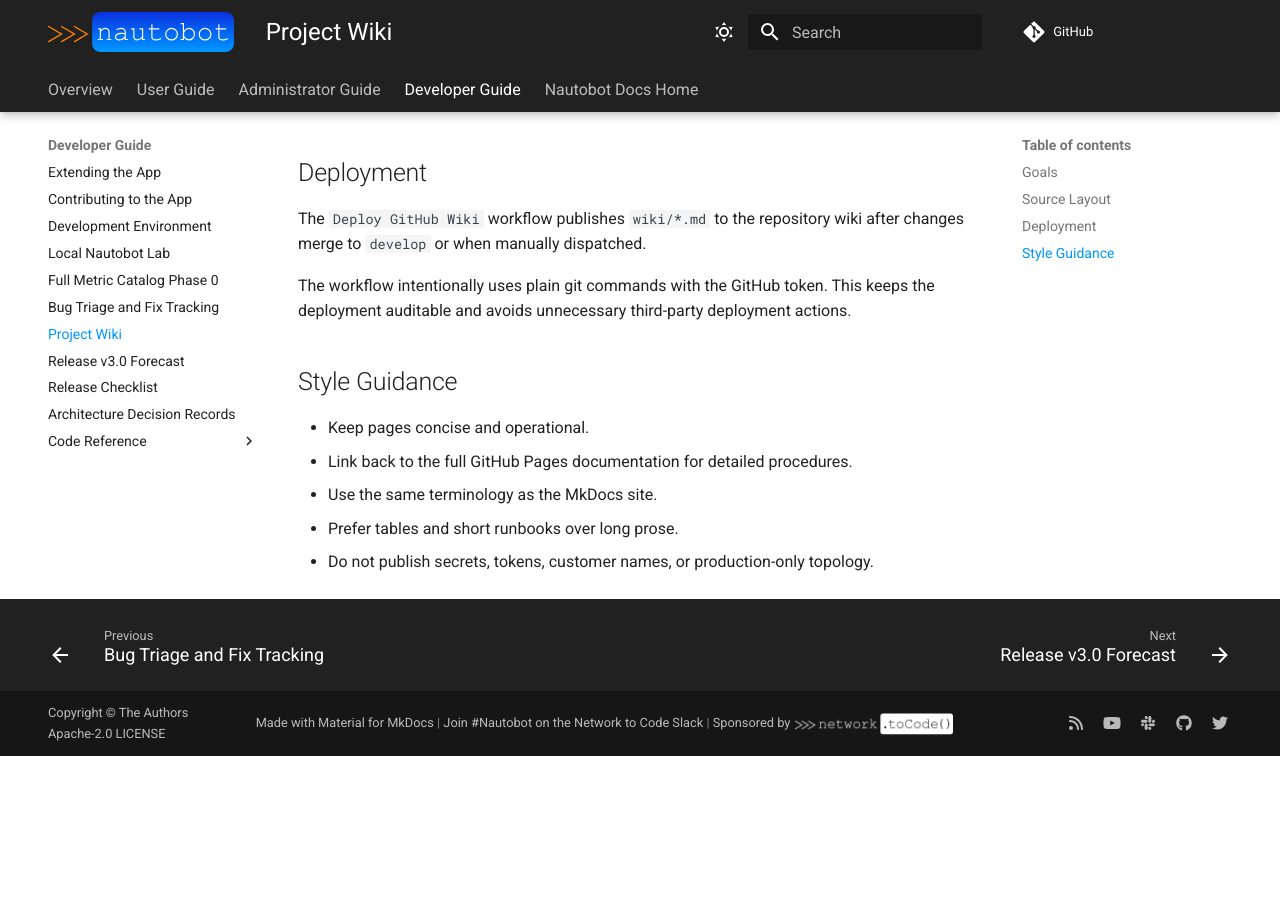
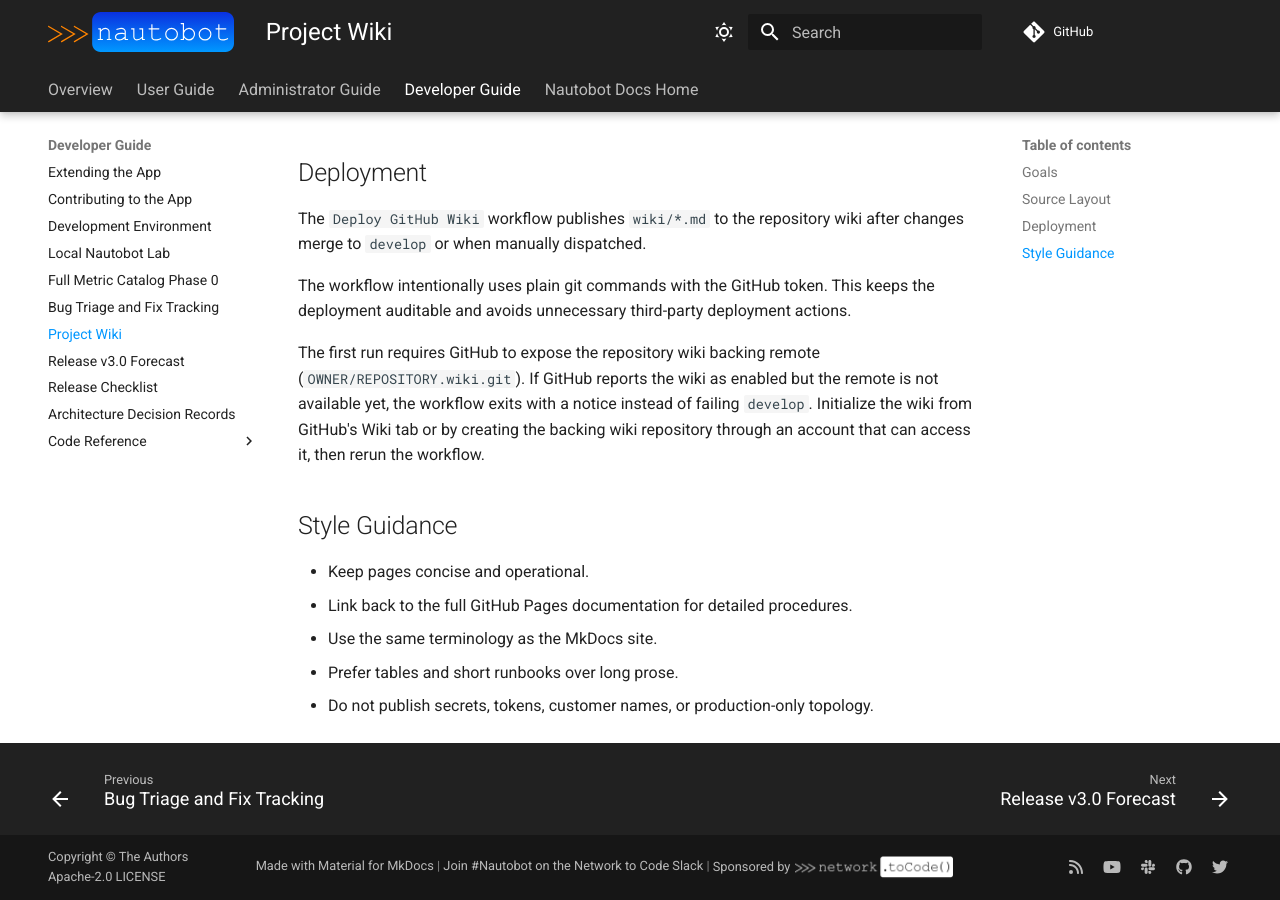
Before and after one commit to Lipford-Dutch/nautobot-app-custom-metrics, an MkDocs documentation site: the page built from docs/dev/wiki.md, in a window 1280 px wide and 900 px high, scrolled down 920 px. Built offline with MkDocs 1.6.1 and Material for MkDocs 9.7.7, drawn with Linux system fonts in a browser that asks for light colours; comment, search, counter and statistics services are not loaded; before the commit the page ends 1676 px from its top, so only the background shows below that.

Commit message:
ci(wiki): handle uninitialized wiki remote
Add a preflight check so wiki deployment reports a clear notice when GitHub has not exposed the backing wiki repository yet.

```diff
--- a/docs/dev/wiki.md
+++ b/docs/dev/wiki.md
@@ -33,6 +33,13 @@ The workflow intentionally uses plain git commands with the GitHub token. This
 keeps the deployment auditable and avoids unnecessary third-party deployment
 actions.
 
+The first run requires GitHub to expose the repository wiki backing remote
+(`OWNER/REPOSITORY.wiki.git`). If GitHub reports the wiki as enabled but the
+remote is not available yet, the workflow exits with a notice instead of
+failing `develop`. Initialize the wiki from GitHub's Wiki tab or by creating
+the backing wiki repository through an account that can access it, then rerun
+the workflow.
+
 ## Style Guidance
 
 - Keep pages concise and operational.
```
Also changed, not shown: 1 other file.
